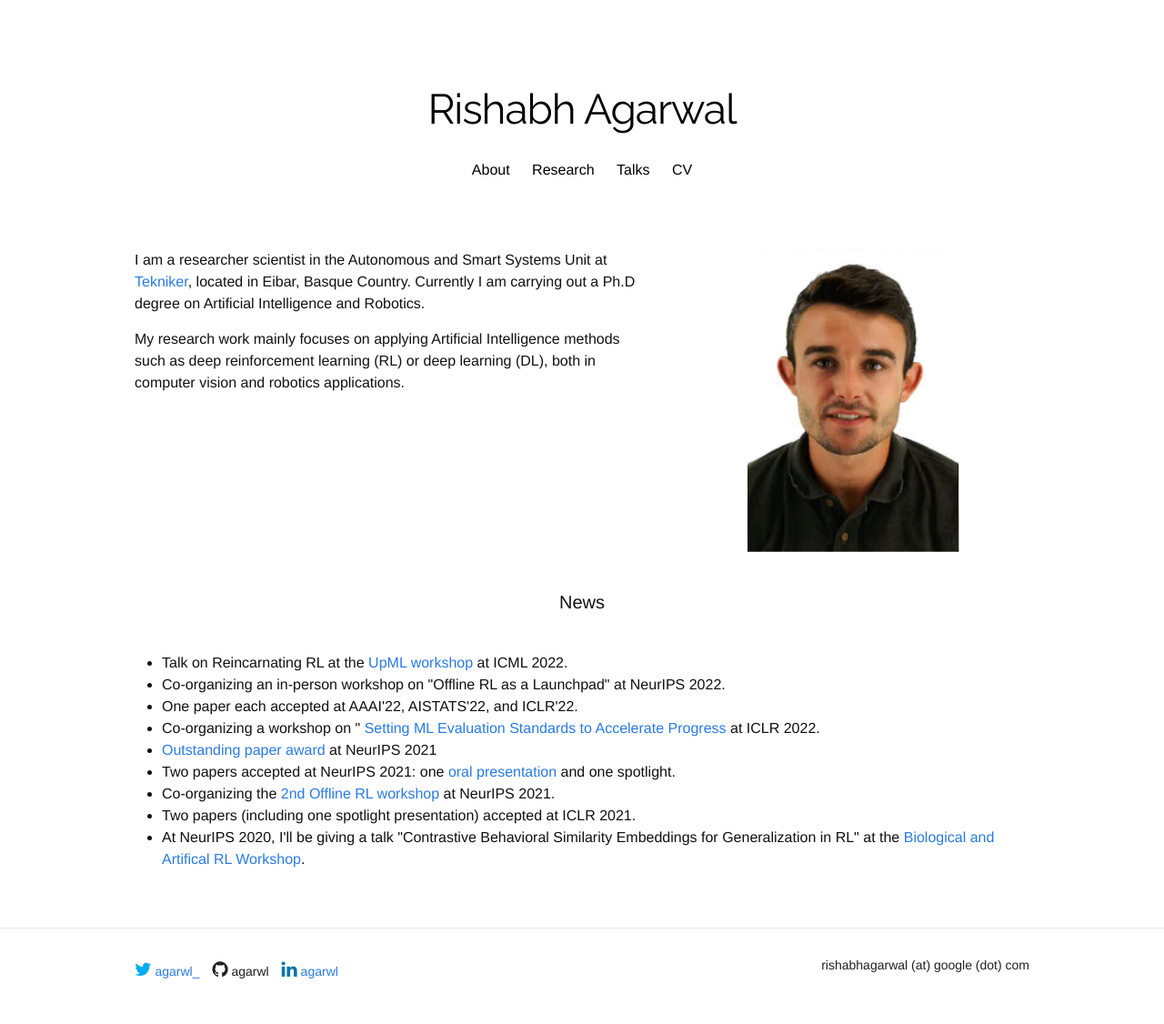
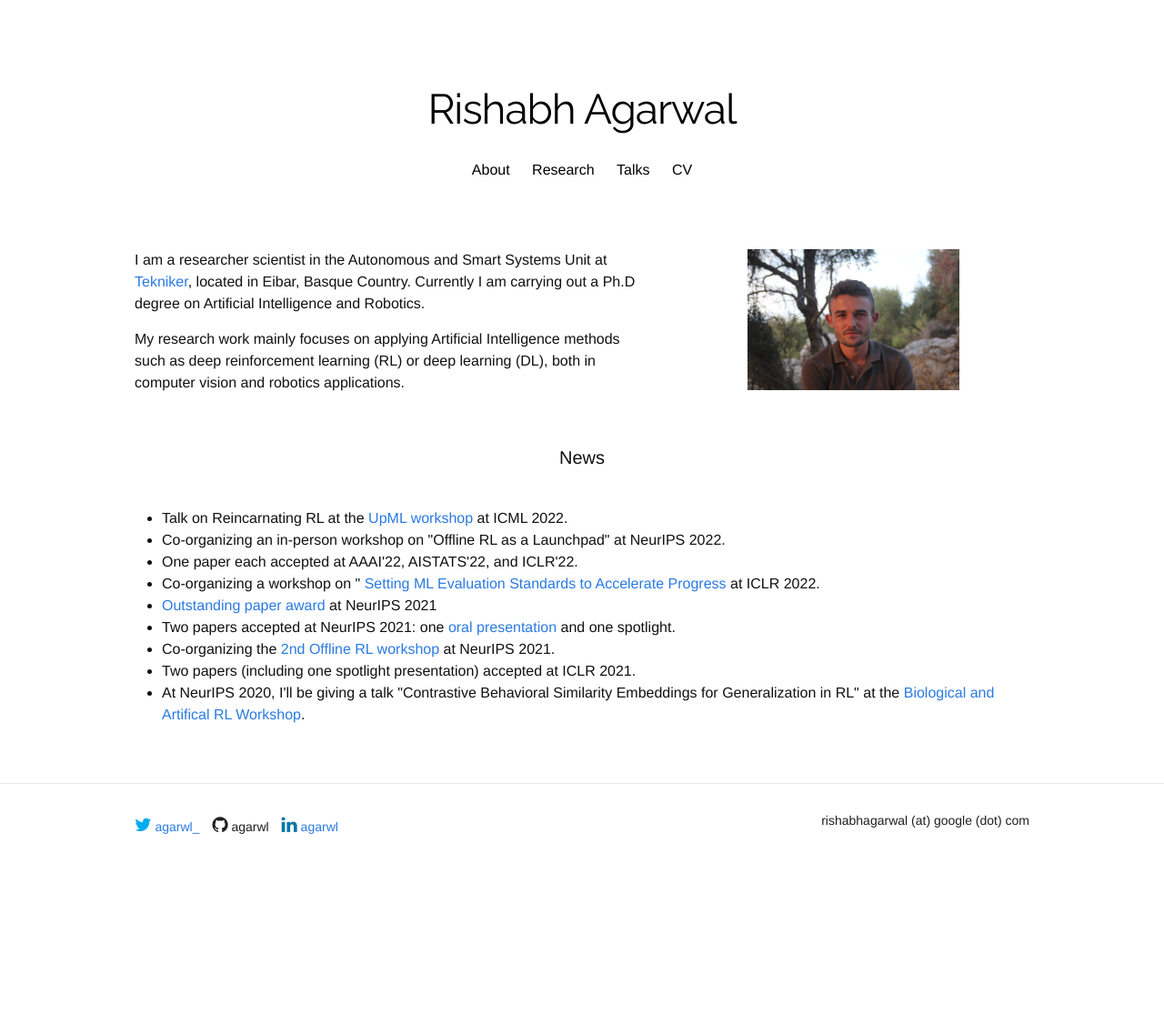
Before and after one commit to anderiri2/anderiri2.github.io, a Jekyll site: the page built from index.html, in a window 1280 px wide. Shown: the whole page at 91% size. Built offline with Jekyll 4.4.1, drawn with Linux system fonts in a browser that asks for light colours; nearby versions of some CDN libraries; some web fonts are replaced; a style sheet for code colours, icons or effects is not loaded; after the commit the page ends 967 px from its top, so only the background shows below that.

Commit message:
Test new picture

```diff
--- a/index.html
+++ b/index.html
@@ -15,7 +15,7 @@ title: "Ander Iriondo"
 	</div>
 
     <div class="five columns">
-        <img src="images/Ander.png" id="profile_picture"> </img>
+        <img src="images/ander.JPG" id="profile_picture"> </img>
 	</div>
 </div>
 
```
Also changed, not shown: images/Ander.png (deleted), images/ander.JPG (added).
